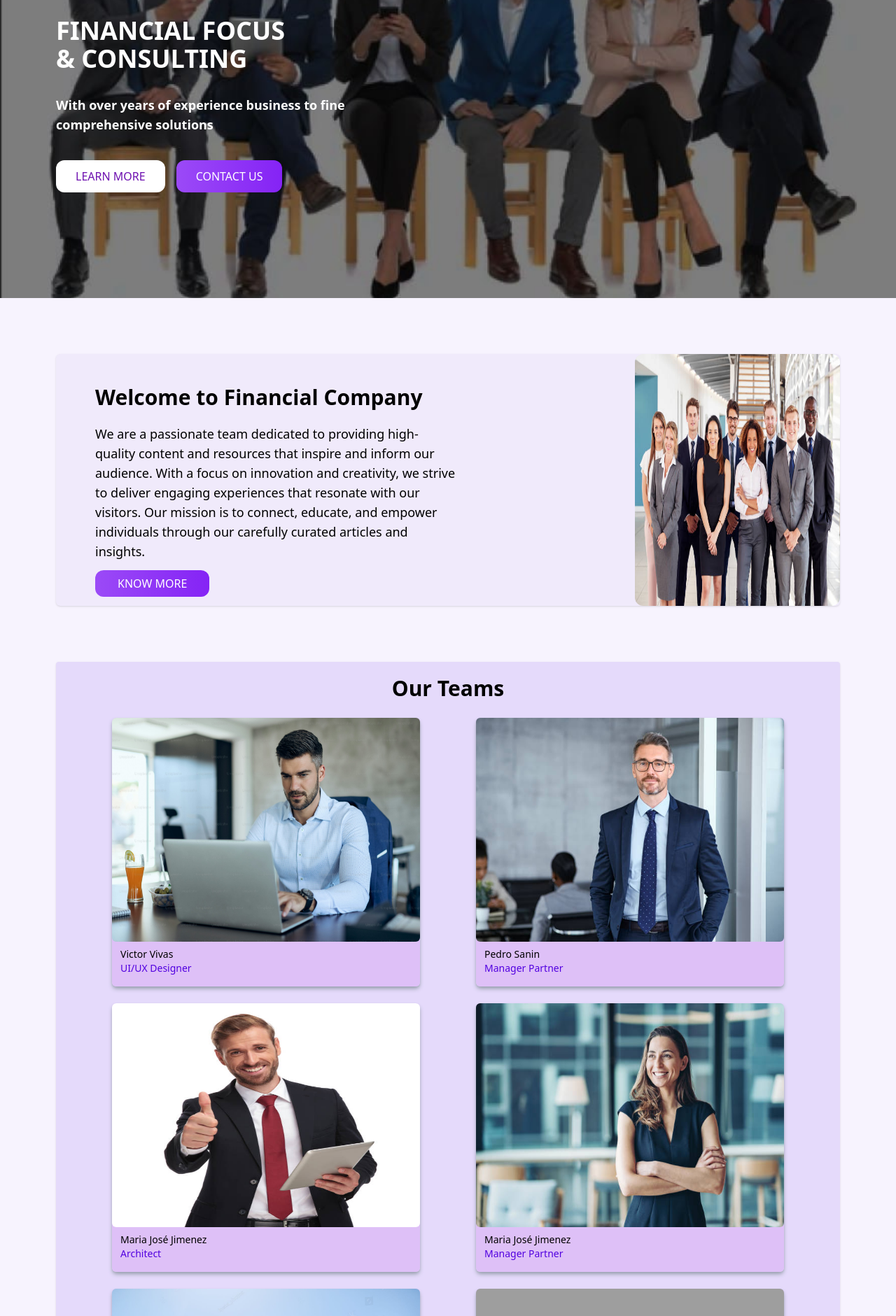
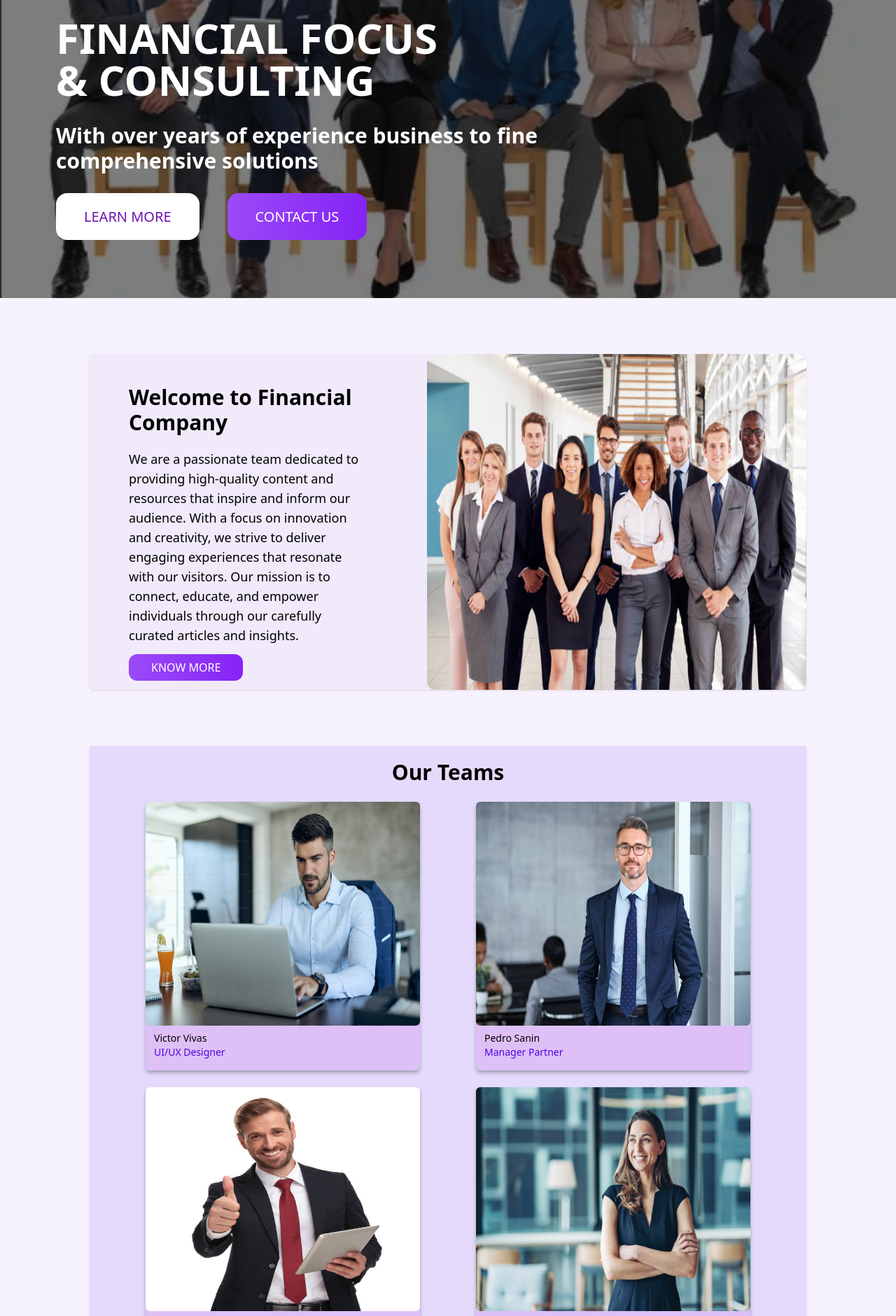
Before and after one commit to Heryakos-Technology/heryakos-static-page, a Vue app: page /about in a window 1280 px wide. Shown: the part 200-2081 px from the top of the page at 70% size. Built offline with nearby package versions, Linux system fonts and the light colour scheme; grey boxes are pictures that could not be loaded.

Commit message:
additional corrections

```diff
--- a/src/views/AboutUs.vue
+++ b/src/views/AboutUs.vue
@@ -5,15 +5,15 @@
             <img src="/team_photo1.png" alt="" class="h-68 relative lg:w-full lg:h-8/12" />
         </div>
         <div class="absolute top-28 left-5 lg:left-20 lg:top-56 text-white">
-            <h1 class="lg:text-4xl lg:font-bold">FINANCIAL FOCUS <br />& CONSULTING</h1>
-            <h2 class="mt-3 lg:mt-8 lg:text-lg lg:font-semibold">
+            <h1 class="lg:text-6xl lg:font-bold">FINANCIAL FOCUS <br />& CONSULTING</h1>
+            <h2 class="mt-3 lg:mt-8 lg:text-3xl lg:font-semibold">
                 With over years of experience <br class="lg:hidden" />
                 business to fine <br class="" />
                 comprehensive solutions
             </h2>
             <div class="lg:mt-12 mt-6">
-                <a href="#" class="bg-white text-purple-800 px-5 py-2 lg:px-7 lg:py-3 mt-4 rounded-lg lg:rounded-xl">LEARN MORE</a>
-                <a href="#" class="button text-white px-5 py-2 lg:px-7 lg:py-3 mt-4 rounded-lg lg:rounded-xl ml-4">CONTACT US</a>
+                <a href="#" class="bg-white text-purple-800 px-5 py-2 lg:px-10 lg:py-5 mt-4 rounded-lg lg:rounded-2xl lg:text-xl">LEARN MORE</a>
+                <a href="#" class="button text-white px-5 py-2 lg:px-10 lg:py-5 mt-4 rounded-lg lg:rounded-2xl ml-4 lg:text-xl lg:ml-10">CONTACT US</a>
             </div>
         </div>
     </div>
@@ -21,7 +21,7 @@
 
         <img src="/teamlarge2.jpg" alt="" class=" rounded-md h-84 lg:hidden relative" />
         <div class="absolute middleContainer top-100 rounded-md shadow-sm ">
-            <div class="pl-4 pt-6 pb-5 lg:mt-5 lg:ml-10">
+            <div class="pl-4 pt-6 pb-5 lg:mt-5 lg:ml-10 ">
             <h1 class="font-semibold lg:text-3xl">Welcome to Financial Company</h1>
             <h2 class="mt-5 text-sm w-60 lg:w-2/3 lg:text-lg">
                 We are a passionate team dedicated to providing high-quality content and resources that inspire and inform our audience. With a focus on innovation and creativity, we strive to deliver engaging experiences that resonate with our visitors. Our mission is to connect, educate, and empower individuals through our carefully curated articles and insights.
@@ -33,10 +33,10 @@
         </div>
     </div>
     <div class="hidden lg:block lg:visible">
-        <div class="middleContainer mt-20 rounded-md shadow-sm flex lg:justify-between ml-3 mr-3 lg:ml-20 lg:mr-20 ">
-        <div class="pl-4 pt-6 pb-5 lg:mt-5 lg:ml-10">
+        <div class="middleContainer mt-20 rounded-md shadow-sm flex lg:justify-between ml-3 mr-3 lg:ml-32 lg:mr-32 ">
+        <div class="pl-4 pt-6 pb-5 lg:mt-5 lg:ml-10 lg:w-4/5">
             <h1 class="font-semibold lg:text-3xl">Welcome to Financial Company</h1>
-            <h2 class="mt-5 text-sm w-60 lg:w-2/3 lg:text-lg">
+            <h2 class="mt-5 text-sm w-60 lg:w-4/5 lg:text-lg">
                 We are a passionate team dedicated to providing high-quality content and resources that inspire and inform our audience. With a focus on innovation and creativity, we strive to deliver engaging experiences that resonate with our visitors. Our mission is to connect, educate, and empower individuals through our carefully curated articles and insights.
             </h2>
             <div class="mt-6 lg:mt-5">
@@ -50,7 +50,7 @@
     </div>
     </div>
 
-    <div class="lastContainer mt-20 rounded-sm shadow-sm pb-5 ml-3 mr-3 lg:ml-20 lg:mr-20 lg:pl-10 lg:pr-10">
+    <div class="lastContainer mt-20 rounded-sm shadow-sm pb-5 ml-3 mr-3 lg:ml-32 lg:mr-32 lg:pl-10 lg:pr-10">
         <h1 class="text-center font-semibold pt-5 lg:text-3xl">Our Teams</h1>
         <div class="flex ml-6 mr-6 mt-6 lg:justify-between lg:ml-10 lg:mr-10">
             <TeamCard
```
